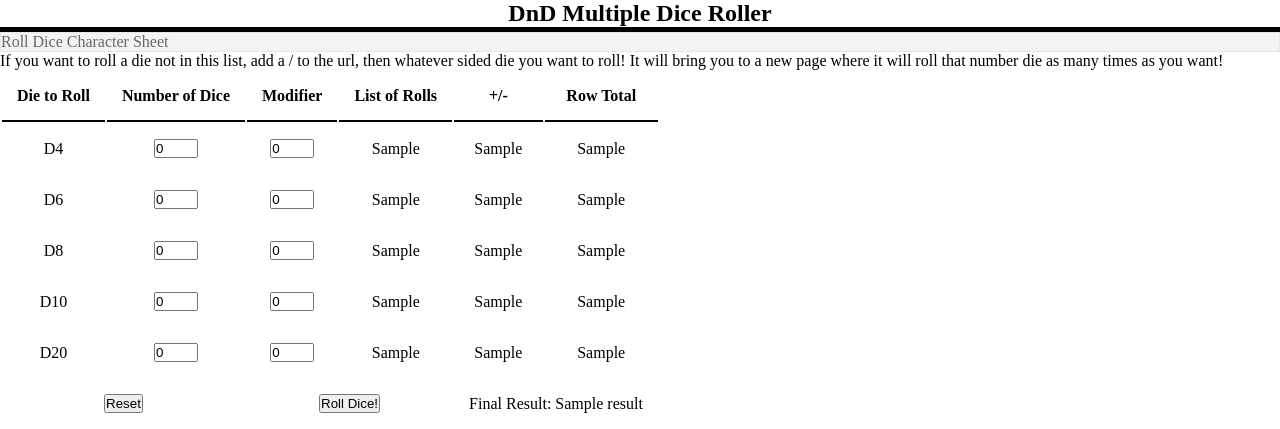
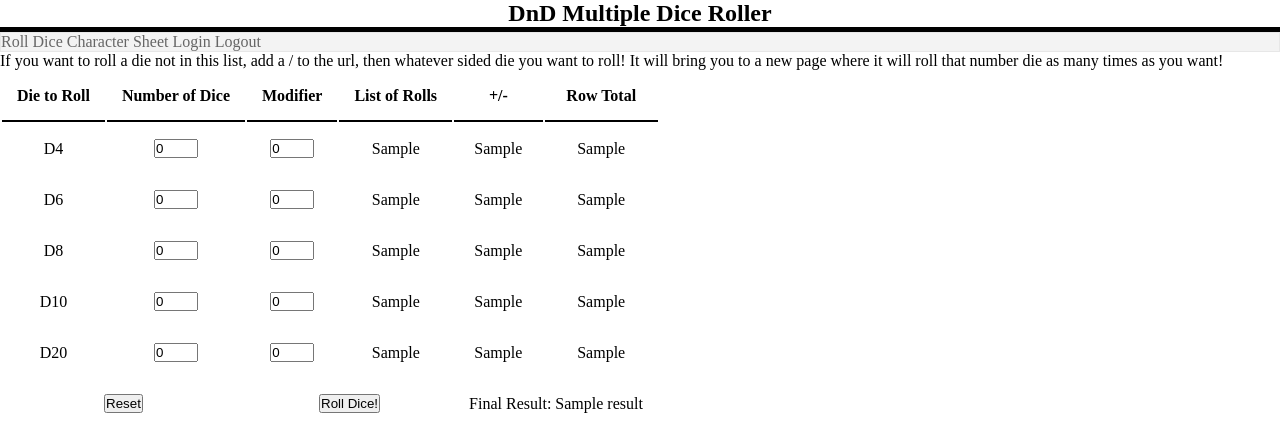
Before and after one commit to keithmorel/dndproj, a Flask app: template templates/mult_dice.html in a window 1280 px wide. Shown: the top 429 px of the page. Run offline with Flask 2, Linux system fonts and the light colour scheme; the template is opened without the code that fills it: most values are stand-ins (such as "Sample title", 1, 10 or a date in 2020).

Commit message:
Added basic login/logout feature

```diff
--- a/main.py
+++ b/main.py
@@ -1,6 +1,50 @@
-from flask import Flask, render_template, request
+from flask import Flask, render_template, request, session, abort, redirect, Response, url_for
+from flask.ext.login import LoginManager, UserMixin, login_required, login_user, logout_user
 app = Flask(__name__)
 import random
+
+login_manager = LoginManager()
+login_manager.init_app(app)
+login_manager.login_view = "login"
+
+app.config.update(
+        DEBUG = True,
+        SECRET_KEY = 'secret'
+)
+
+class User(UserMixin):
+
+    def __init__(self, id):
+        self.id = id
+        self.name = "User_" + str(id)
+        self.password = self.name + "_pwd"
+
+    def __repr__(self):
+        return "%d/%s/%s" % (self.id, self.name, self.password)
+
+users = [User(id) for id in range(1,21)]
+
+@app.route("/login", methods=["GET", "POST"])
+def login():
+    form = LoginForm()
+    if form.validate_on_submit():
+        login_user(user)
+        flask.flash('Logged in successfully.')
+        next = flask.request.args.get('next')
+        if not is_safe_url(next):
+            return flask.abort(400)
+        return flask.redirect(url_for('mkchar'))
+    return render_template('login.html', form=form)
+
+@app.route("/logout")
+@login_required
+def logout():
+    logout_user()
+    return redirect("/")
+
+@login_manager.user_loader
+def loas_user(userid):
+    return User(userid)
 
 @app.route('/')
 #""" Default home page with all information filled in as blanks, showing you how the information is formatted. """
@@ -123,32 +167,28 @@ def roll_all():
             #""" Need to explicitly go through each index since the dice are not in any order or pattern. """
             if int(mods[0]) > 0:
                 mod_d4 = str('+'+ str(mods[0]))
-            else:
-		mod_d4 = str(mods[0])
+            mod_d4 = str(mods[0])
         elif l == 1:
             if int(mods[1]) > 0:
                 mod_d6 = str('+'+ str(mods[1]))
-            else:
-		mod_d6 = str(mods[1])
+            mod_d6 = str(mods[1])
         elif l == 2:
             if int(mods[2]) > 0:
                 mod_d8 = str('+' + str(mods[2]))
-            else:
-		mod_d8 = str(mods[2])
+            mod_d8 = str(mods[2])
         elif l == 3:
             if int(mods[3]) > 0:
                 mod_d10 = str('+' + str(mods[3]))
-            else:
-		mod_d10 = str(mods[3])
+            mod_d10 = str(mods[3])
         else:
             if int(mods[4]) > 0:
                 mod_d20 = str('+' + str(mods[4]))
-            else:
-		mod_d20 = str(mods[4])
+            mod_d20 = str(mods[4])
 
     return render_template('./mult_dice.html', **locals())
 
 @app.route("/mkchar")
+@login_required
 #""" Route to basic character design sheet creation, not fully implemented until user system up and running so users are able to save their characters to a database for future viewing/editing/deleting/etc. """
 def mkchar():
     return render_template('./mkchar.html', **locals())
--- a/templates/mult_dice.html
+++ b/templates/mult_dice.html
@@ -12,6 +12,11 @@
                 <ul>
                     <li><a href="{{ url_for('all_dice') }}" class="active">Roll Dice</a></li>
                     <li><a href="{{ url_for('mkchar') }}">Character Sheet</a></li>
+                    <li><a href="{{ url_for('login')}}">Login</a></li>
+                    <li><a href="{{ url_for('logout')}}">Logout</a></li>
+                    <li>{% if current_user.is_authenticated %}
+                        Logged in as: {{current_user.name}}
+                        {% endif %}
                 </ul>
             </div>
             <div class="content">
```
